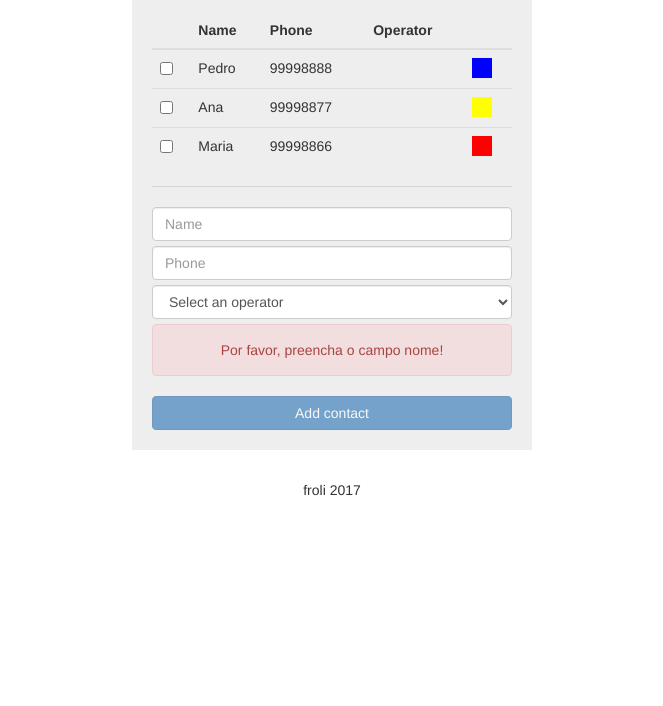
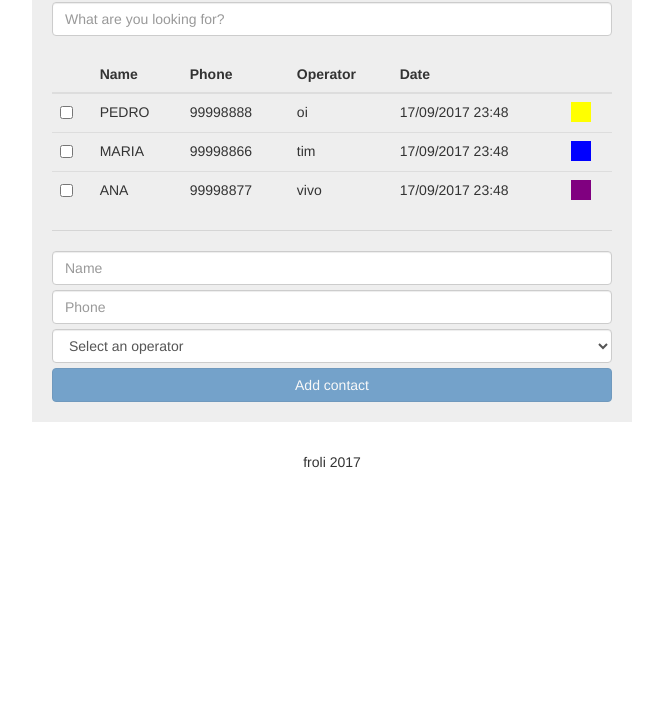
Before and after one commit to delley/ng-phone-book, a plain HTML site: page index.html in a window 1280 px wide. Shown: the part 94-800 px from the top of the page, without its empty margins (308-971 px from the left). Drawn offline with nearby package versions, Linux system fonts and the light colour scheme.

Commit message:
New feactures

```diff
--- a/index.html
+++ b/index.html
@@ -6,7 +6,7 @@
     <link rel="stylesheet" href="lib/bootstrap/bootstrap.css">
     <style>
       .jumbotron {
-        width: 400px;
+        width: 600px;
         text-align: center;
         margin-top: 20px;
         margin-left: auto;
@@ -39,9 +39,9 @@
       angular.module('phoneBook').controller('phoneBookCtrl', function ($scope) {
         $scope.app = 'Phone Book';
         $scope.contacts = [
-          {name: "Pedro", phone: "99998888", color: "blue"},
-          {name: "Ana", phone: "99998877", color: "yellow"},
-          {name: "Maria", phone: "99998866", color: "red"}
+          {name: "Pedro", phone: "99998888", date: new Date(), operator: {name: "Oi", id: 14, category: 'Mobile'}, color: "yellow"},
+          {name: "Ana", phone: "99998877", date: new Date(), operator: {name: "Vivo", id: 15, category: 'Mobile'}, color: "purple"},
+          {name: "Maria", phone: "99998866", date: new Date(), operator: {name: "Tim", id: 41, category: 'Mobile'}, color: "blue"}
         ];
 
         $scope.operators = [
@@ -75,6 +75,7 @@
   <body ng-controller="phoneBookCtrl">
     <div class="jumbotron">
       <h3>{{ app }}</h3>
+      <input class="form-control" type="text" ng-model="search" placeholder="What are you looking for?">
       <table ng-show="contacts.length > 0" class="table">
         <thead>
           <tr>
@@ -82,18 +83,18 @@
             <th>Name</th>
             <th>Phone</th>
             <th>Operator</th>
+            <th>Date</th>
             <th></th>
           </tr>
         </thead>
         <tbody>
-          <tr ng-class="{'selected bold': contact.selected}" ng-repeat="contact in contacts">
+          <tr ng-class="{'selected bold': contact.selected}" ng-repeat="contact in contacts | filter:search | orderBy:'name':true">
             <td><input type="checkbox" ng-model="contact.selected" /></td>
-            <td>{{ contact.name }}</td>
+            <td>{{ contact.name | uppercase }}</td>
             <td>{{ contact.phone }}</td>
-            <td>{{ contact.operator.name }}</td>
-            <td><div style="width: 20px; height: 20px" ng-style="{'background-color': contact.color}">
-
-            </div></td>
+            <td>{{ contact.operator.name | lowercase }}</td>
+            <td>{{ contact.date | date:'dd/MM/yyyy HH:mm' }}</td>
+            <td><div style="width: 20px; height: 20px" ng-style="{'background-color': contact.color}"></div></td>
           </tr>
         </tbody>
       </table>
@@ -105,19 +106,19 @@
           <option value="">Select an operator</option>
         </select>
       </form>
-      <div ng-messages="contactForm.name.$error" class="alert alert-danger">
-        <div ng-message="required" >
-          Por favor, preencha o campo nome!
+      <div ng-show="contactForm.name.$dirty"  ng-messages="contactForm.name.$error">
+        <div ng-message="required" class="alert alert-danger">
+          The name field is required!
         </div>
-        <div ng-show="minlength">
-          O campo nome deve ter no mínimo 10 caracteres.
+        <div ng-message="minlength" class="alert alert-danger">
+          The name field must be at least 5 characters.
         </div>
       </div>
       <div ng-show="contactForm.phone.$error.required && contactForm.phone.$dirty" class="alert alert-danger">
-        Por favor, preencha o campo telefone!
+        The phone field is required!
       </div>
       <div ng-show="contactForm.phone.$error.pattern" class="alert alert-danger">
-        O campo telefone deve ter o formato [9]9999-9999
+        Please enter a number in the format [9]9999-9999
       </div>
       <button class="btn btn-primary btn-block" ng-click="addContact(contact)" ng-disabled="contactForm.$invalid">Add contact</button>
       <button class="btn btn-danger btn-block" ng-click="removeContact(contacts)" ng-if="isSelectedContact(contacts)">Remove contact</button>
```
